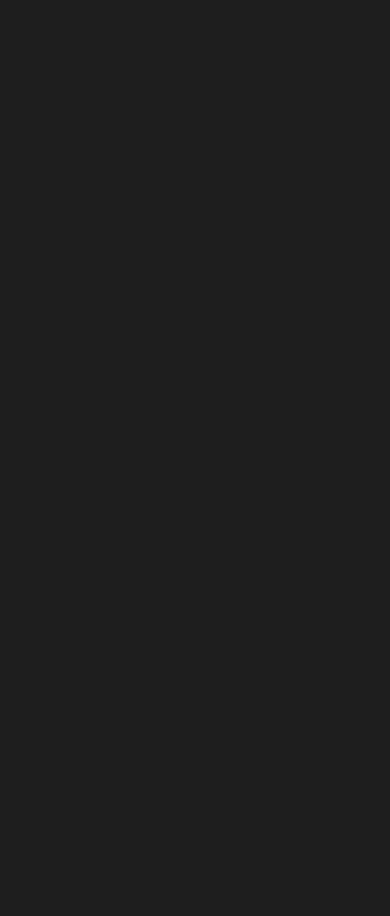
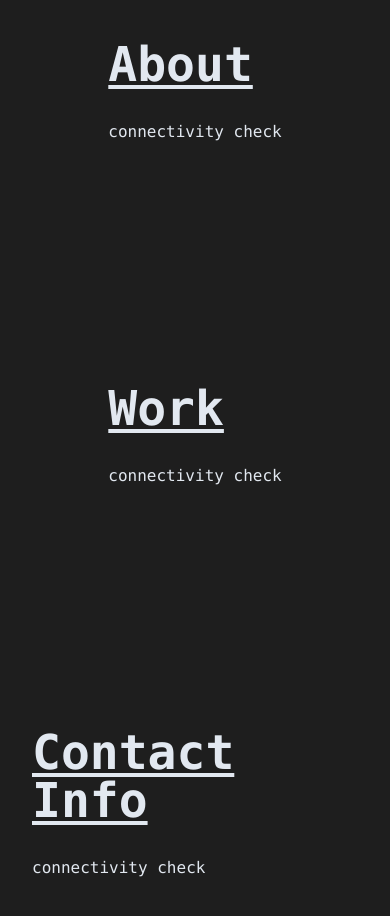
Before and after one commit to Janinenw/Portfolio, a React (Create React App) app: page / in a window 390 px wide. Shown: the part 940-1856 px from the top of the page. Before the commit the page ends 844 px from the top, so only its background shows below. Built offline with nearby package versions, Linux system fonts and the light colour scheme.

Commit message:
components and data connected

```diff
--- a/src/App.js
+++ b/src/App.js
@@ -1,6 +1,9 @@
 import { useEffect } from 'react';
 import Hero from './components/Hero';
 import Navbar from './components/Navbar';
+import About from './components/About';
+import Work from './components/Work';
+import Contact from './components/Contact';
 import './App.css';
 
 import Aos from 'aos';
@@ -16,6 +19,9 @@
 
       <Hero />
       <Navbar />
+      <About />
+      <Work />
+      <Contact />
 
 
     </>
--- /dev/null
+++ b/src/components/About.js
@@ -0,0 +1,39 @@
+import React from 'react';
+import { AboutData } from '../data/AboutData';
+
+const About = () => {
+  return (
+    <div
+      name='about'
+      className='container flex flex-col md:flex-row justify-between items-center mx-auto px-8 py-10 md:px-10 lg:px-20 md:h-screen max-w-[1160px] font-mono text-slate-200 gap-8 my-24'
+    >
+      <div
+        data-aos='fade-up'
+        data-aos-duration='500'
+        data-aos-delay='150'
+        data-aos-once='true'
+      >
+        <h1 className='text-5xl md:text-6xl lg:text-7xl font-bold underline underline-offset-4 decoration-slate-200'>
+          About
+        </h1>
+        {AboutData.map((item, index) => (
+          <div key={index}>
+            <p className='my-8 mx-auto w-full max-w-5xl leading-normal'>
+              {item.paragraph}
+            </p>
+          </div>
+        ))}
+      </div>
+      <div
+        className='w-full'
+        data-aos='fade-up'
+        data-aos-duration='500'
+        data-aos-delay='150'
+        data-aos-once='true'
+      >
+      </div>
+    </div>
+  );
+};
+
+export default About;
--- /dev/null
+++ b/src/components/Contact.js
@@ -0,0 +1,39 @@
+import React from 'react';
+import { ContactInfo } from '../data/ContactInfo';
+
+const Contact = () => {
+  return (
+    <div
+      name='contact'
+      className='container flex flex-col md:flex-row justify-between items-center mx-auto px-8 py-10 md:px-10 lg:px-20 md:h-screen max-w-[1160px] font-mono text-slate-200 gap-8 my-24'
+    >
+      <div
+        data-aos='fade-up'
+        data-aos-duration='500'
+        data-aos-delay='150'
+        data-aos-once='true'
+      >
+        <h1 className='text-5xl md:text-6xl lg:text-7xl font-bold underline underline-offset-4 decoration-slate-200'>
+          Contact Info
+        </h1>
+        {ContactInfo.map((item, index) => (
+          <div key={index}>
+            <p className='my-8 mx-auto w-full max-w-5xl leading-normal'>
+              {item.paragraph}
+            </p>
+          </div>
+        ))}
+      </div>
+      <div
+        className='w-full'
+        data-aos='fade-up'
+        data-aos-duration='500'
+        data-aos-delay='150'
+        data-aos-once='true'
+      >
+      </div>
+    </div>
+  );
+};
+
+export default Contact;
--- a/src/components/Work.js
+++ b/src/components/Work.js
@@ -5,48 +5,32 @@
   return (
     <div
       name='work'
-      className='container mx-auto px-8 md:px-10 lg:px-24 my-24 max-w-[1160px] font-mono text-slate-200 md:h-screen'
+      className='container flex flex-col md:flex-row justify-between items-center mx-auto px-8 py-10 md:px-10 lg:px-20 md:h-screen max-w-[1160px] font-mono text-slate-200 gap-8 my-24'
     >
-      <div className='flex w-full'>
-        <h1
-          className='text-5xl md:text-6xl lg:text-7xl font-bold underline underline-offset-4 decoration-slate-200'
+      <div
         data-aos='fade-up'
         data-aos-duration='500'
         data-aos-delay='150'
         data-aos-once='true'
       >
-          My Work
+        <h1 className='text-5xl md:text-6xl lg:text-7xl font-bold underline underline-offset-4 decoration-slate-200'>
+          Work
         </h1>
+        {ProjectData.map((item, index) => (
+          <div key={index}>
+            <p className='my-8 mx-auto w-full max-w-5xl leading-normal'>
+              {item.paragraph}
+            </p>
           </div>
-      <div class='container grid justify-center grid-cols-1 sm:grid-cols-2 gap-5 lg:gap-7 my-10 '>
-        {ProjectData.map((project) => (
-          <a
+        ))}
+      </div>
+      <div
+        className='w-full'
         data-aos='fade-up'
         data-aos-duration='500'
-            data-aos-delay='200'
+        data-aos-delay='150'
         data-aos-once='true'
-            href={project.link}
-            key={project.image}
-            className='hover:bg-teal-600 hover:bg-opacity-30 border-2 border-teal-600 rounded '
       >
-            <div className='md:max-w-none overflow-hidden'>
-              <img
-                alt='gallery'
-                className='h-56 lg:h-60 w-full object-cover'
-                src={project.image}
-              />
-              <div className='p-4  '>
-                <h2 className='tracking-widest text-sm font-semibold text-teal-600'>
-                  {project.subtitle}
-                </h2>
-                <h1 className='text-xl tracking-widest font-medium text-white my-1'>
-                  {project.title}
-                </h1>
-                <p className='leading-relaxed'>{project.description}</p>
-              </div>
-            </div>
-          </a>
-        ))}
       </div>
     </div>
   );
--- a/src/data/AboutData.js
+++ b/src/data/AboutData.js
@@ -0,0 +1,6 @@
+export const AboutData = [
+    {
+      paragraph:
+        "connectivity check",
+    },
+  ];
--- a/src/data/ContactInfo.js
+++ b/src/data/ContactInfo.js
@@ -0,0 +1,6 @@
+export const ContactInfo = [
+    {
+      paragraph:
+        "connectivity check",
+    },
+  ];
--- a/src/data/ProjectData.js
+++ b/src/data/ProjectData.js
@@ -0,0 +1,6 @@
+export const ProjectData = [
+    {
+      paragraph:
+        "connectivity check",
+    },
+  ];
```
Lines whose indentation alone changed are shown as unchanged.
